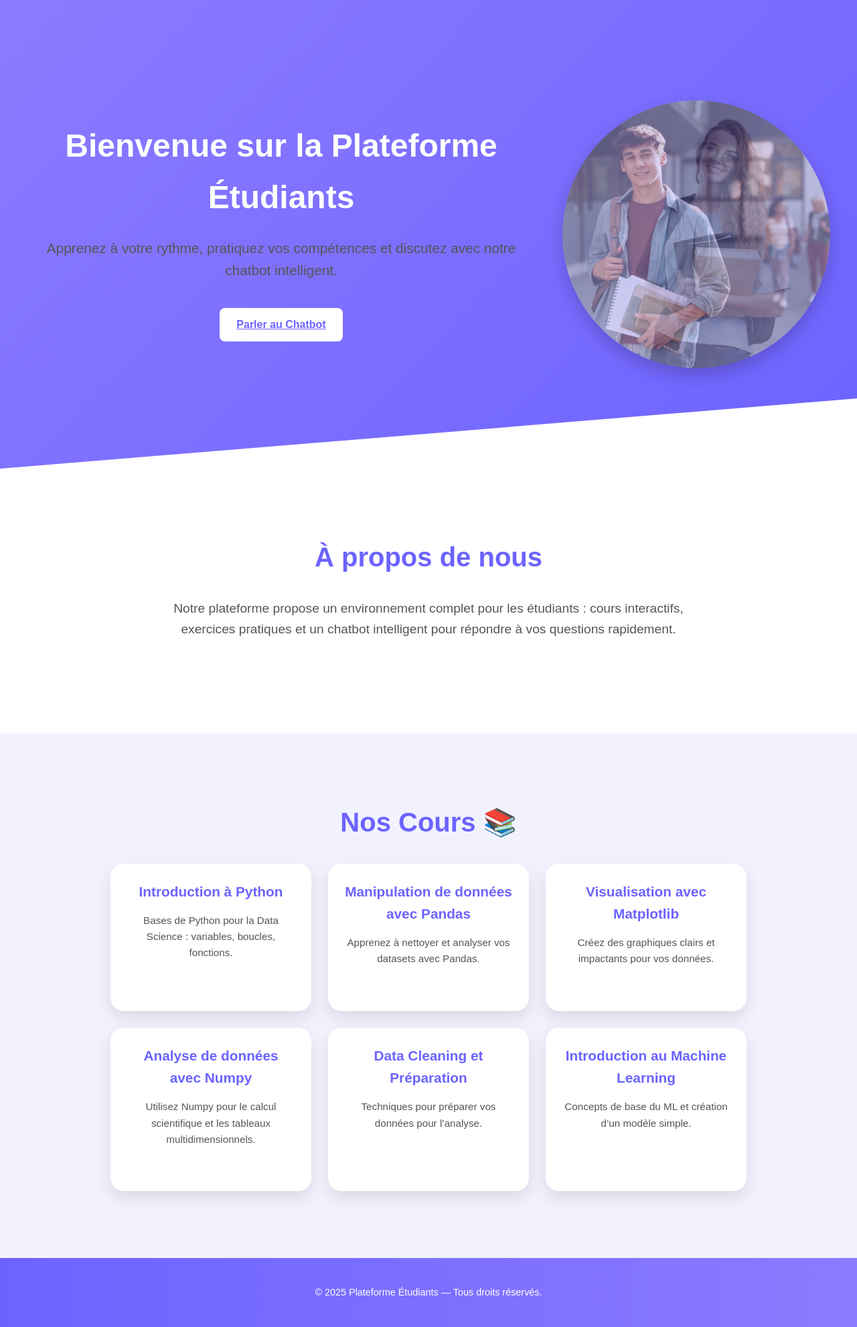
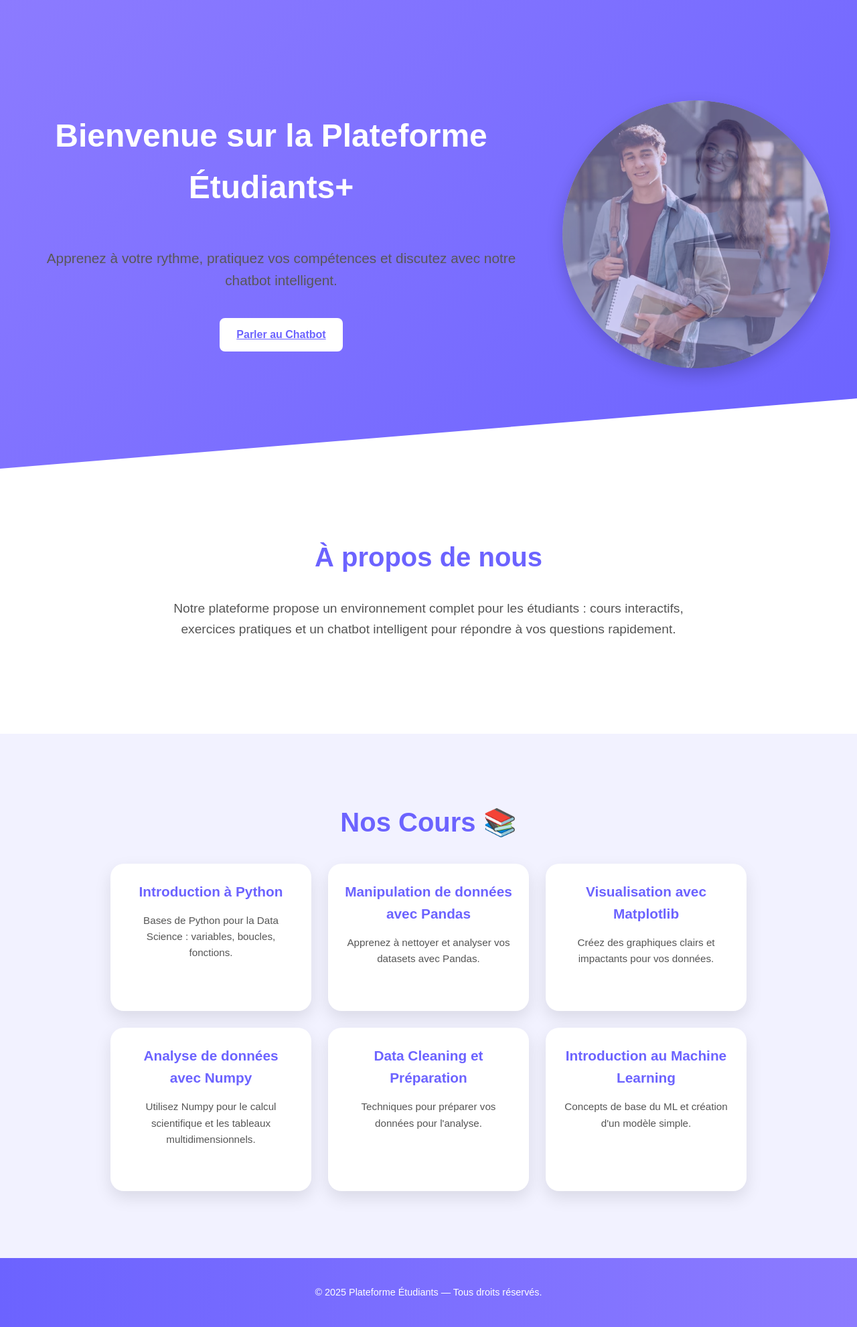
Before and after one commit to Eya200004/ETUDIANTS_WEBSITE, a PHP site: page / in a window 1280 px wide. Shown: the part 86-2068 px from the top of the page at 67% size. Run offline with PHP 8.4, Linux system fonts and the light colour scheme.

Commit message:
fixer hero

```diff
--- a/includes/header.php
+++ b/includes/header.php
@@ -9,7 +9,7 @@
 body {
     font-family: 'Poppins', sans-serif;
     background-color: #fff;
-    color: #333;
+    color: black;
     line-height: 1.6;
 }
 
@@ -89,12 +89,16 @@ section p { max-width: 800px; margin: 0 auto 40px auto; font-size: 1.2rem; color
 
 .hero-text h1 {
   font-size: 3rem;
-  margin-bottom: 20px;
+  margin-bottom: 50px;
+  margin-right: 30px;
 }
 
 .hero-text p {
   font-size: 1.3rem;
   margin-bottom: 30px;
+  color: #585758ff;
+  font-family: 'Raleway', sans-serif;
+  font-weight: 400;
 }
 
 .hero-buttons {
@@ -126,7 +130,6 @@ section p { max-width: 800px; margin: 0 auto 40px auto; font-size: 1.2rem; color
   box-shadow: 0 10px 25px rgba(0,0,0,0.2);
 }
 
-/* Toutes les images superposées */
 .hero-slider img {
   position: absolute;
   width: 100%;
@@ -201,6 +204,7 @@ footer {
     padding: 40px;
     font-size: 0.9rem;
 }
+
 </style>
 </head>
 <body>
--- a/index.php
+++ b/index.php
@@ -3,7 +3,7 @@
 <section class="hero">
   <div class="hero-content">
     <div class="hero-text">
-      <h1>Bienvenue sur la Plateforme Étudiants</h1>
+      <h1>Bienvenue sur la Plateforme Étudiants+ </h1>
       <p>Apprenez à votre rythme, pratiquez vos compétences et discutez avec notre chatbot intelligent.</p>
       <div class="hero-buttons">
         <a href="pages/chatbot.py" class="button">Parler au Chatbot</a>
@@ -49,11 +49,11 @@
         </div>
         <div class="card">
             <h3>Data Cleaning et Préparation</h3>
-            <p>Techniques pour préparer vos données pour l’analyse.</p>
+            <p>Techniques pour préparer vos données pour l'analyse.</p>
         </div>
         <div class="card">
             <h3>Introduction au Machine Learning</h3>
-            <p>Concepts de base du ML et création d’un modèle simple.</p>
+            <p>Concepts de base du ML et création d'un modèle simple.</p>
         </div>
     </div>
 </section>
```
